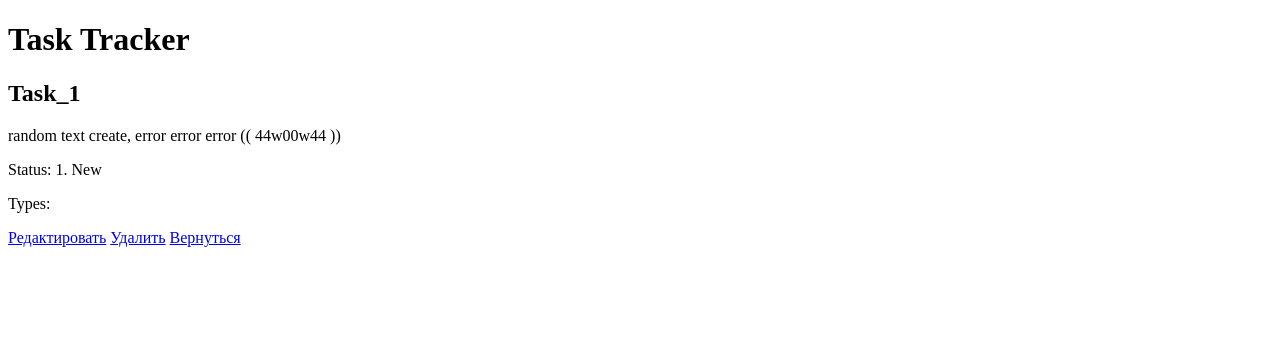
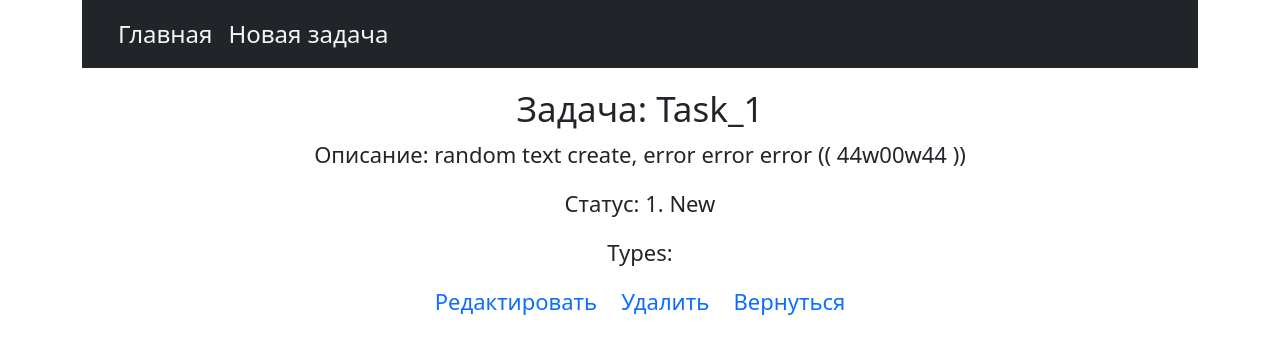
Before and after one commit to PandoraGrims/Issue_Tracker, a Django app: page /task/1/ in a window 1280 px wide. Shown: the top 354 px of the page. Run offline with Django 5.2, Linux system fonts and the light colour scheme; data comes from the database, SQL or seed files in the repository; data that the repository does not hold is empty.

Commit message:
Добавил простую верстку для внешнего вида. Заверстал все шаблоны.

```diff
--- a/issuetracker/webapp/templates/CRUD/task_detail.html
+++ b/issuetracker/webapp/templates/CRUD/task_detail.html
@@ -1,16 +1,18 @@
 {% extends 'base.html' %}
-
+{% block link %}
+    {% include "partial/link_header.html" %}
+{% endblock %}
 {% block content %}
-    <h2>{{ task.summary }}</h2>
-    <p>{{ task.description }}</p>
-    <p>Status: {{ task.status }}</p>
-    <p>Types:
+    <h2 style="font-size: 35px; margin-top: 20px">Задача: {{ task.summary }}</h2>
+    <p style="font-size: 22px;">Описание: {{ task.description }}</p>
+    <p style="font-size: 22px;">Статус: {{ task.status }}</p>
+    <p style="font-size: 22px;">Types:
         {% for type in task.task_types.all %}
             {{ type.name }}
             {% if not forloop.last %}, {% endif %}
         {% endfor %}
     </p>
-    <a href="{% url 'webapp:task_update' pk=task.pk %}">Редактировать</a>
-    <a href="{% url 'webapp:task_delete' pk=task.pk %}">Удалить</a>
-    <a href="{% url 'webapp:task_list' %}">Вернуться</a>
+    <a href="{% url 'webapp:task_update' pk=task.pk %}" style="font-size: 22px; text-decoration: none">Редактировать</a>
+    <a href="{% url 'webapp:task_delete' pk=task.pk %}" style="font-size: 22px; text-decoration: none; margin-left: 20px; margin-right: 20px">Удалить</a>
+    <a href="{% url 'webapp:task_list' %}" style="font-size: 22px; text-decoration: none">Вернуться</a>
 {% endblock %}
--- a/issuetracker/webapp/templates/CRUD/task_update.html
+++ b/issuetracker/webapp/templates/CRUD/task_update.html
@@ -1,5 +1,7 @@
 {% extends 'base.html' %}
-
+{% block link %}
+    {% include "partial/link_header.html" %}
+{% endblock %}
 {% block content %}
     <h2>Edit Task</h2>
     <form method="post">
--- a/issuetracker/webapp/templates/base.html
+++ b/issuetracker/webapp/templates/base.html
@@ -3,17 +3,31 @@
 <head>
     <meta charset="UTF-8">
     <meta name="viewport" content="width=device-width, initial-scale=1.0">
+    <link href="https://cdn.jsdelivr.net/npm/bootstrap@5.3.0/dist/css/bootstrap.min.css" rel="stylesheet"
+          integrity="sha384-9ndCyUaIbzAi2FUVXJi0CjmCapSmO7SnpJef0486qhLnuZ2cdeRhO02iuK6FUUVM" crossorigin="anonymous">
+    <link rel="stylesheet" href="https://cdn.jsdelivr.net/npm/bootstrap-icons@1.10.5/font/bootstrap-icons.css">
     <title>{% block title %}Task{% endblock %}</title>
 </head>
-<body>
-    <header>
-        <h1>Task Tracker</h1>
-        <!-- Добавьте навигацию или другие элементы заголовка здесь -->
-    </header>
+<body class="container" style="text-align: center">
+<header style="font-size: 24px; background-color: #212529">
 
-    {% block content %}
+    <nav class="navbar navbar-expand-lg">
+        <div class="container-fluid" >
+            <div class="collapse navbar-collapse" id="navbarSupportedContent">
+                <ul class="navbar-nav me-auto mb-2 mb-lg-0" >
+                    {% block link %}
+                    {% endblock %}
+                </ul>
+            </div>
+        </div>
+    </nav>
 
-    {% endblock %}
+
+</header>
+
+{% block content %}
+
+{% endblock %}
 
 </body>
 </html>
--- /dev/null
+++ b/issuetracker/webapp/templates/partial/link_header.html
@@ -0,0 +1,13 @@
+<div class="d-flex px-3">
+
+    <li class="nav-item nav_item_header text-center">
+        <a class="nav-link nav_link_header" style="color: whitesmoke"
+           href="{% url "webapp:task_list" %}">Главная</a>
+    </li>
+
+    <li class="nav-item nav_item_header text-center">
+        <a class="nav-link nav_link_header" href="{% url "webapp:task_create" %}" style="color: whitesmoke">Новая
+            задача</a>
+    </li>
+
+</div>
```
Also changed, not shown: issuetracker/webapp/templates/CRUD/task_create.html (+9 -4 lines), issuetracker/webapp/templates/CRUD/task_delete.html (+7 -5 lines), issuetracker/webapp/templates/partial/task_card.html (added, +21 -0 lines), issuetracker/webapp/templates/task_list.html (+5 -7 lines).
